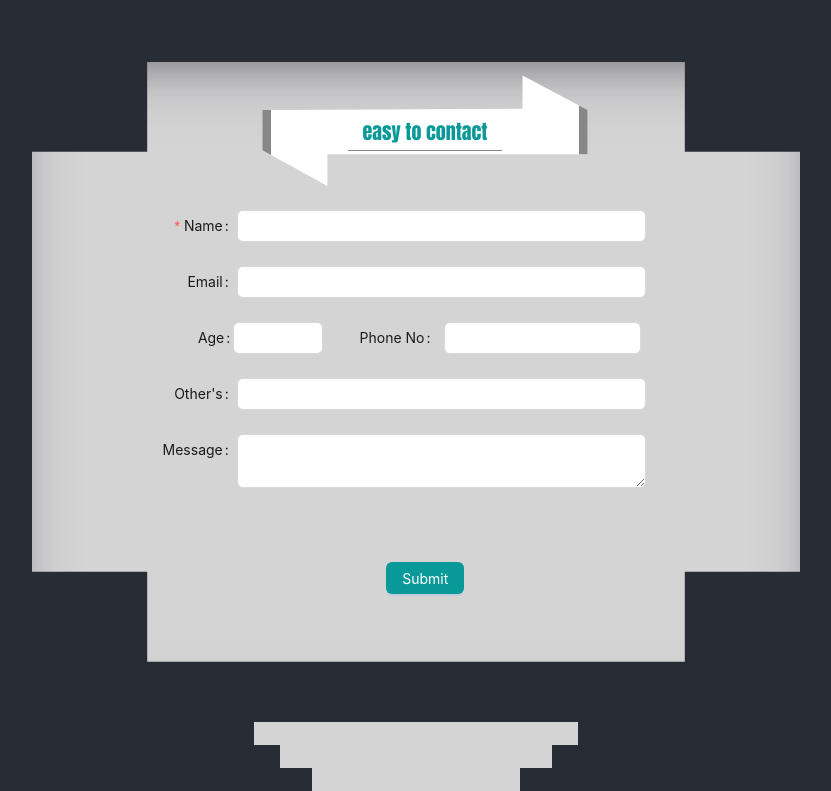
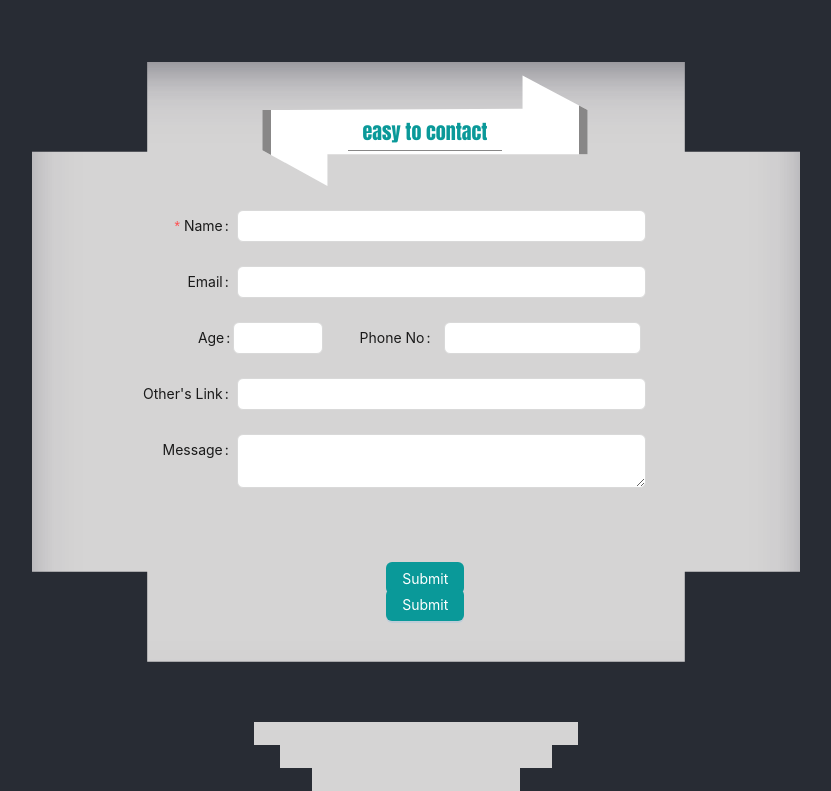
Before and after one commit to akashsdk/developer-info, a React (Create React App) app: page / in a window 1280 px wide. Shown: the part 464-1255 px from the top of the page, without its empty margins (224-1055 px from the left). Built offline with nearby package versions, Linux system fonts and the light colour scheme.

Commit message:
Update contact.js

```diff
--- a/src/Screen/contact.js
+++ b/src/Screen/contact.js
@@ -94,7 +94,7 @@ export default function contact() {
             </Form.Item>
           </div>
 
-          <Form.Item name={["user", "website"]} label="Other's">
+          <Form.Item name={["user", "website"]} label="Other's Link" placeholder="Basic usage">
             <Input />
           </Form.Item>
           <Form.Item name={["user", "introduction"]} label="Message">
@@ -107,6 +107,11 @@ export default function contact() {
               offset: 8,
             }}
           ></Form.Item>
+          <div>
+          <Button  className="contactButton" type="primary" htmlType="submit">
+            Submit
+          </Button>
+          </div>
           <Button  className="contactButton" type="primary" htmlType="submit">
             Submit
           </Button>
```
